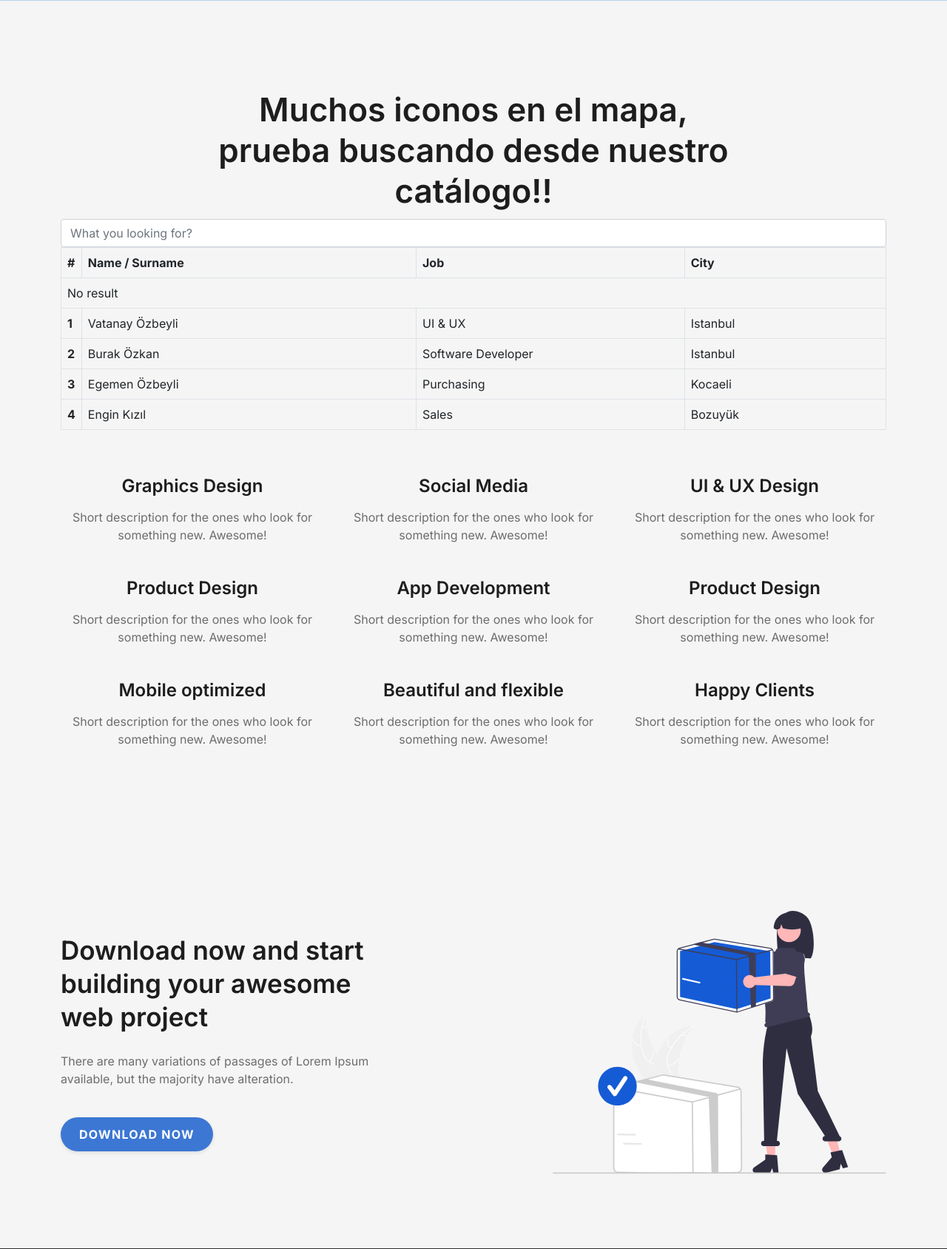
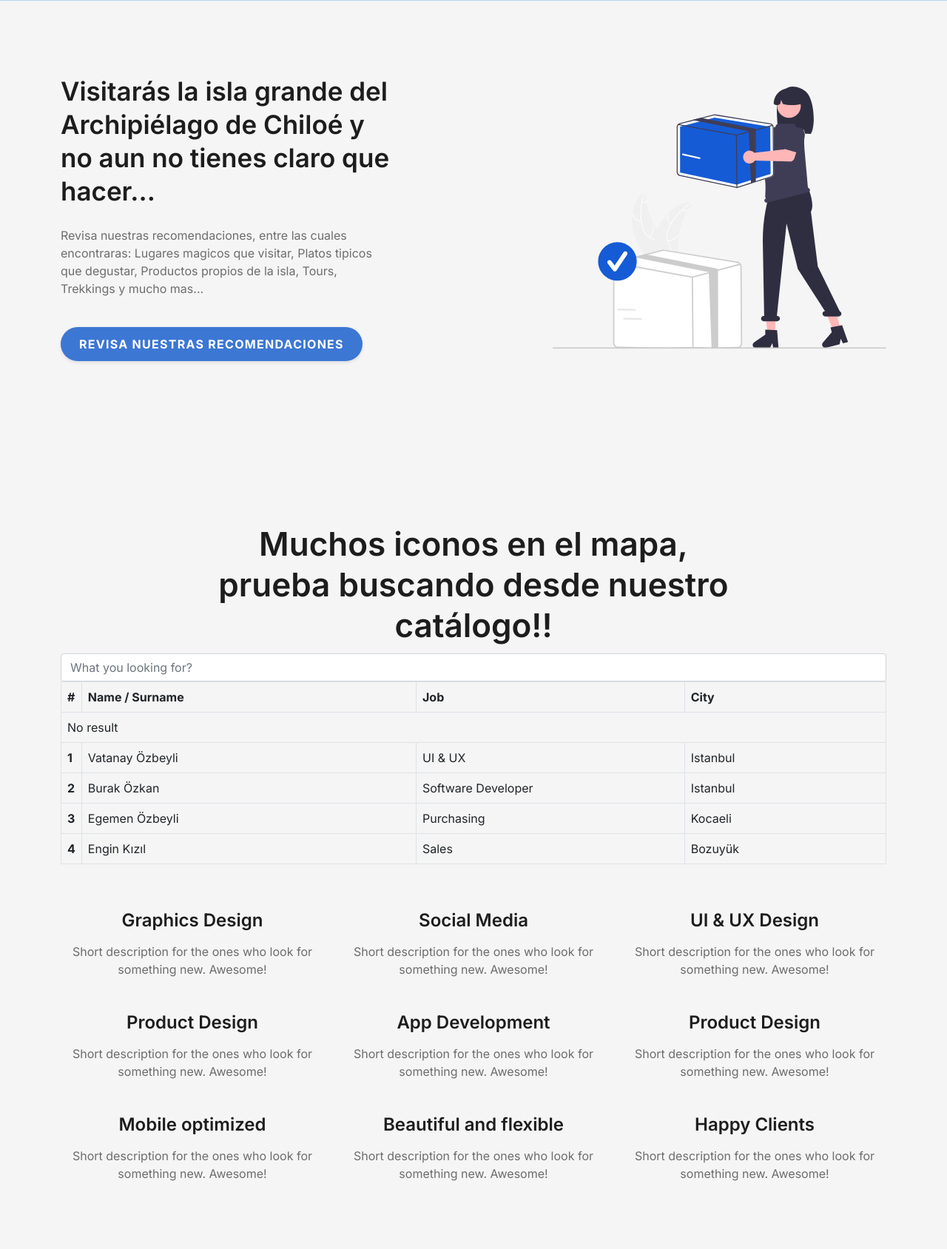
Before and after one commit to gatopadre/chiloeclick, a Flask app: page / in a window 1280 px wide. Shown: the part 985-2673 px from the top of the page at 74% size. Run offline with Flask 2, Linux system fonts and the light colour scheme; some libraries are stand-ins or nearby versions.

Commit message:
subiendo avance

```diff
--- a/templates/index.html
+++ b/templates/index.html
@@ -16,8 +16,8 @@
   <!-- header content area -->
 </section>
 <!--====== HEADER THREE PART ENDS ======-->
+{% include 'recommendations.html'%}
 {% include 'catalog.html'%}
-{% include 'recommendations.html'%}
 {% endblock %}
 
 {% block script %}
--- a/templates/navbar.html
+++ b/templates/navbar.html
@@ -21,10 +21,10 @@
                 <a href="/">Inicio</a>
               </li>
               <li class="nav-item">
-                <a href="javascript:void(0)">Catálogo</a>
+                <a href="{{url_for('recomendaciones')}}">Recomendaciones</a>
               </li>
               <li class="nav-item">
-                <a href="{{url_for('recomendaciones')}}">Recomendaciones</a>
+                <a href="javascript:void(0)">Catálogo</a>
               </li>
               <li class="nav-item">
                 <a href="{{url_for('nosotros')}}">Nosotros</a>
--- a/templates/recommendations.html
+++ b/templates/recommendations.html
@@ -6,18 +6,16 @@
       <div class="col-xl-5 col-lg-6">
         <div class="call-action-content">
           <h2 class="action-title">
-              Download now and start building your awesome web project
+            Visitarás la isla grande del Archipiélago de Chiloé y no aun no tienes claro que hacer...
           </h2>
           <p class="text">
-              There are many variations of passages of Lorem Ipsum available,
-              but the majority have alteration.
+            Revisa nuestras recomendaciones, entre las cuales encontraras:
+            Lugares magicos que visitar, Platos tipicos que degustar, Productos propios de la isla, Tours, Trekkings y
+            mucho mas...
           </p>
           <div class="action-btn rounded-buttons">
-              <a
-                href="javascript:void(0)"
-                class="btn primary-btn rounded-full"
-              >
-                Download Now
+            <a href="javascript:void(0)" class="btn primary-btn rounded-full">
+              Revisa nuestras recomendaciones
             </a>
           </div>
         </div>
@@ -25,10 +23,7 @@
       </div>
       <div class="col-xl-5 col-lg-6 offset-xl-2">
         <div class="call-action-content">
-            <img
-              src="{{ url_for('static',filename='assets/images/call-to-action/cta-03.svg') }}"
-              alt="call to action"
-            />
+          <img src="{{ url_for('static',filename='assets/images/call-to-action/cta-03.svg') }}" alt="call to action" />
         </div>
         <!-- call action content -->
       </div>
```
Lines whose indentation alone changed are shown as unchanged.
